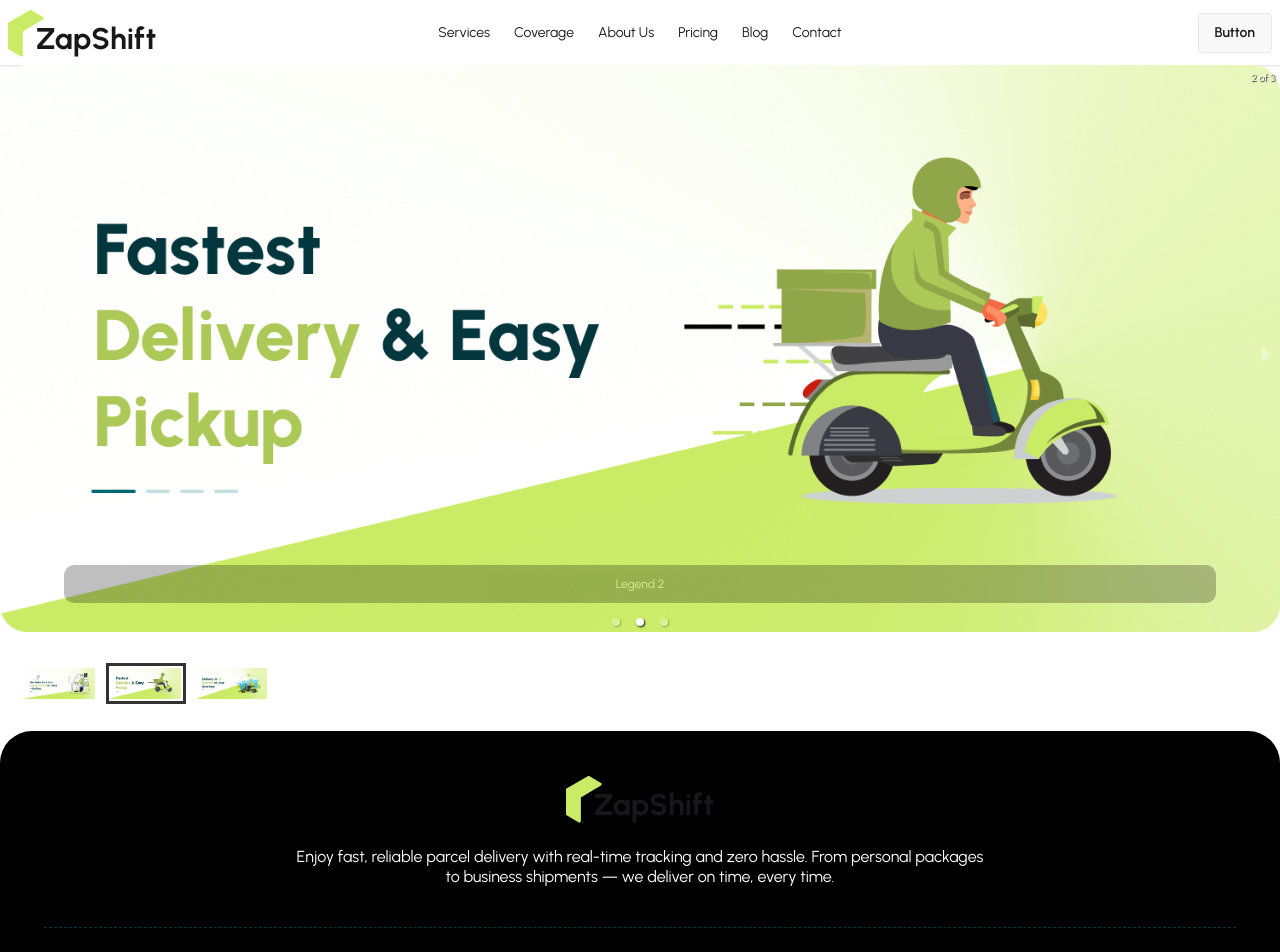
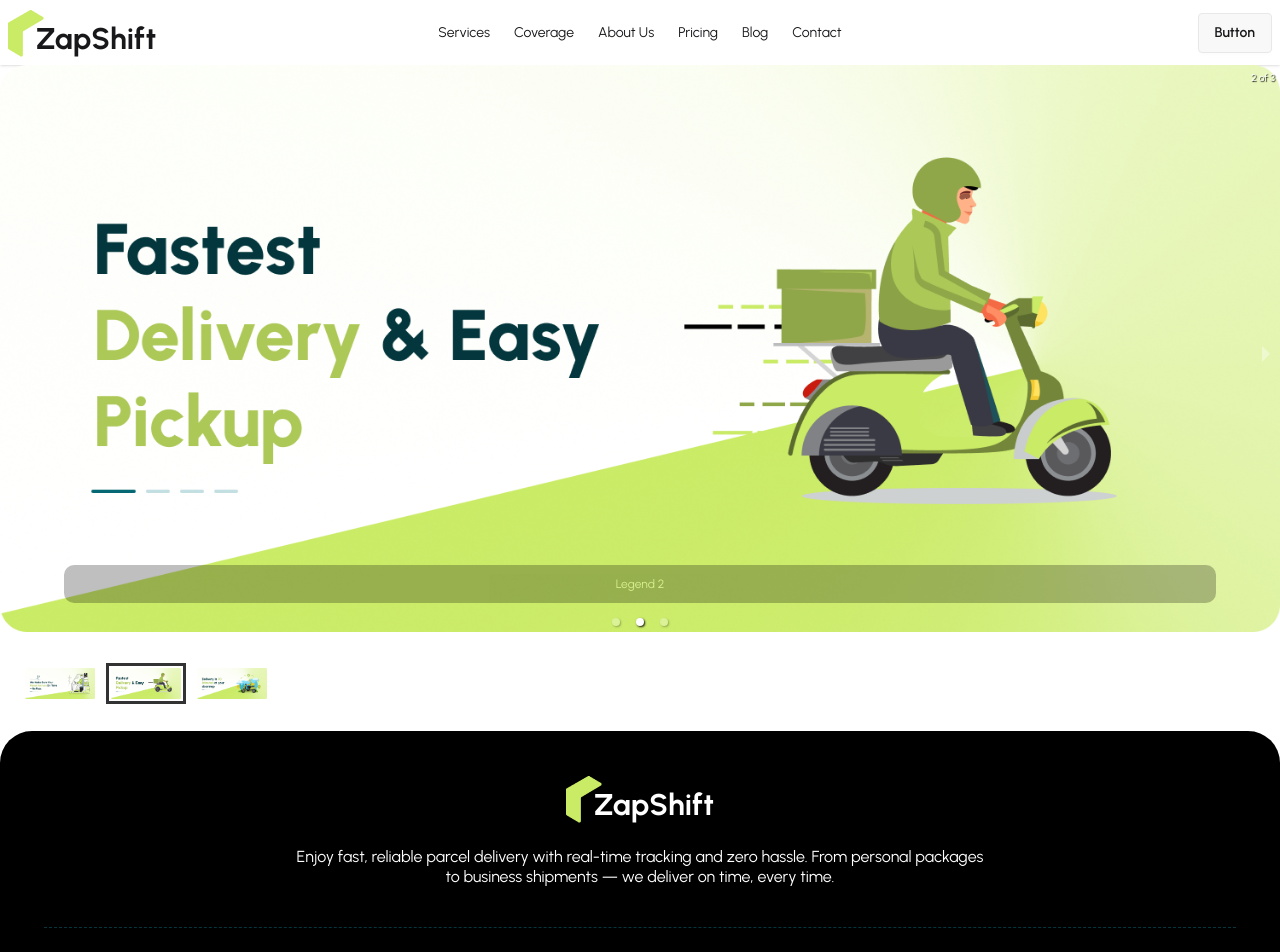
Before and after one commit to ashiqur0/zap-shift-client, a React (Vite) app: page / in a window 1280 px wide. Shown: the top 952 px of the page. Built offline with nearby package versions, Linux system fonts and the light colour scheme.

Commit message:
Footer: Make Footer Logo Color Suitable for Footer Component

```diff
--- a/src/UI/Footer.jsx
+++ b/src/UI/Footer.jsx
@@ -19,7 +19,7 @@ const Footer = () => {
     return (
         <footer className="footer footer-horizontal footer-center p-4 py-8 md:p-11 md:mb-10 mb-3 bg-black rounded-xl md:rounded-4xl">
             <aside className=''>
-                <Logo />
+                <Logo color='white' />
                 <p className='text-[1rem] mt-4 overflow-hidden  md:max-w-175 mx-5 text-white'>Enjoy fast, reliable parcel delivery with real-time tracking and zero hassle. From personal packages to business shipments — we deliver on time, every time.</p>
             </aside>
 
--- a/src/components/logo/Logo.jsx
+++ b/src/components/logo/Logo.jsx
@@ -1,11 +1,11 @@
 import React from 'react';
 import logo from '../../assets/logo.png';
 
-const Logo = () => {
+const Logo = ({color='black'}) => {
     return (
         <div className='flex items-end'>
             <img src={logo}></img>
-            <h3 className="text-3xl font-bold -ms-2">ZapShift</h3>
+            <h3 className={`text-3xl font-bold -ms-2 text-${color}`}>ZapShift</h3>
         </div>
     );
 };
```
